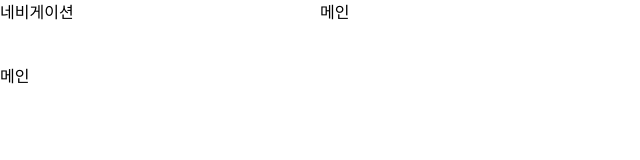
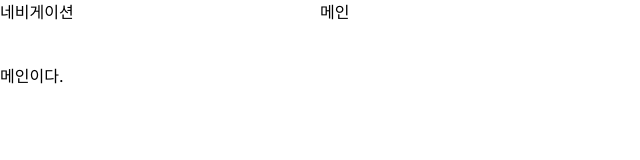
Before and after one commit to naruteride/cup-ramen, a Next.js app: page / in a window 1280 px wide. Shown: the top 160 px of the page, without its empty margins (0-640 px from the left). Built offline with nearby package versions, Linux system fonts and the light colour scheme.

Commit message:
Update page.tsx

```diff
--- a/src/app/page.tsx
+++ b/src/app/page.tsx
@@ -3,7 +3,7 @@
 export default function Home() {
   return (
     <main>
-      메인
+      메인이다.
     </main>
   )
 }
```
